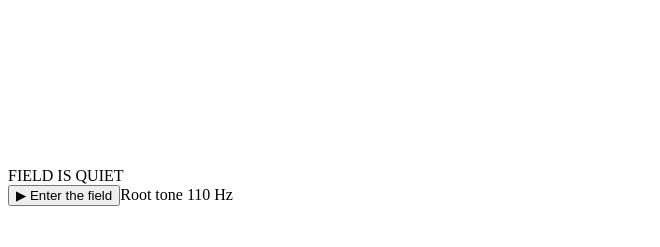
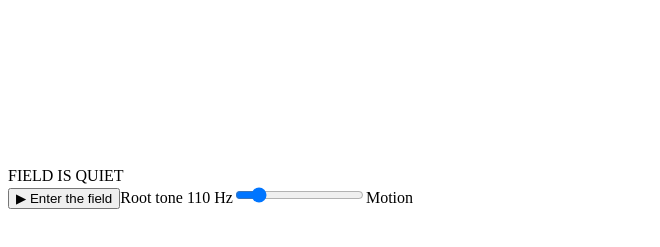
Before and after one commit to mmutavi/Phase-Field, a plain HTML site: page index.html in a window 1280 px wide. Shown: the part 127-374 px from the top of the page, without its empty margins (0-660 px from the left). Drawn offline with Linux system fonts and the light colour scheme.

Commit message:
Continue clean up code

```diff
--- a/index.html
+++ b/index.html
@@ -1 +1 @@
-<!doctype html><html lang="en"><head><meta charset="utf-8"><meta name="viewport" content="width=device-width,initial-scale=1"><title>Phase Field — a tiny sound universe</title><link rel="stylesheet" href="styles.css"></head><body><main class="shell"><header><div class="eyebrow">MINIATURE SOUND UNIVERSE <span>№ 02</span></div><h1>Phase <i>Field</i></h1><p>Shape a living tone field. Headphones recommended; sound begins only when you press play.</p></header><section class="panel"><div class="visual"><canvas id="scope"></canvas><div class="center" id="state">FIELD IS QUIET</div></div><div class="controls"><button id="play" class="play">▶ <span>Enter the field</span></button><label>Root tone <output id="freqOut">110 Hz</output><input
+<!doctype html><html lang="en"><head><meta charset="utf-8"><meta name="viewport" content="width=device-width,initial-scale=1"><title>Phase Field — a tiny sound universe</title><link rel="stylesheet" href="styles.css"></head><body><main class="shell"><header><div class="eyebrow">MINIATURE SOUND UNIVERSE <span>№ 02</span></div><h1>Phase <i>Field</i></h1><p>Shape a living tone field. Headphones recommended; sound begins only when you press play.</p></header><section class="panel"><div class="visual"><canvas id="scope"></canvas><div class="center" id="state">FIELD IS QUIET</div></div><div class="controls"><button id="play" class="play">▶ <span>Enter the field</span></button><label>Root tone <output id="freqOut">110 Hz</output><input id="freq" type="range" min="55" max="440" value="110"></label><label>Motion <output
```
